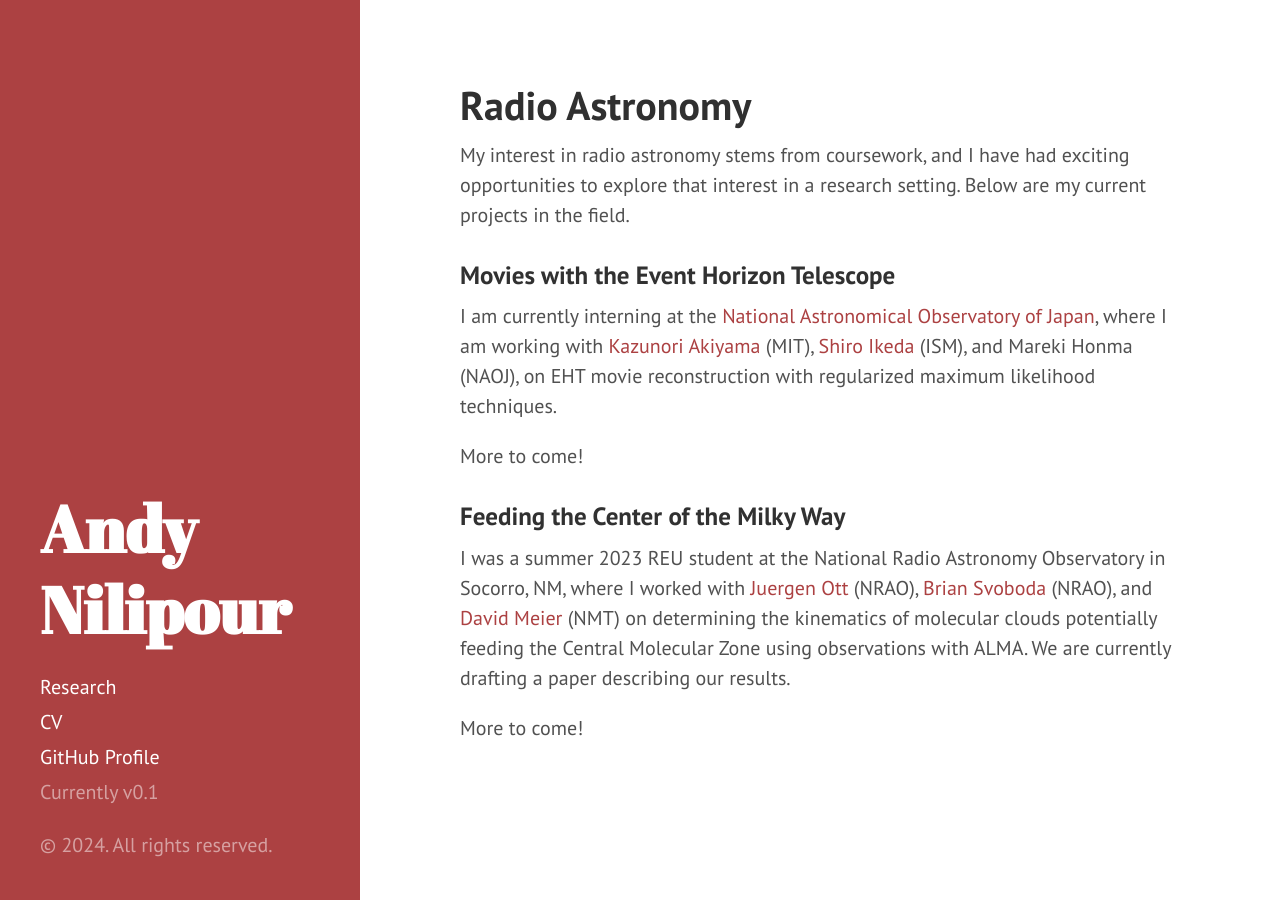
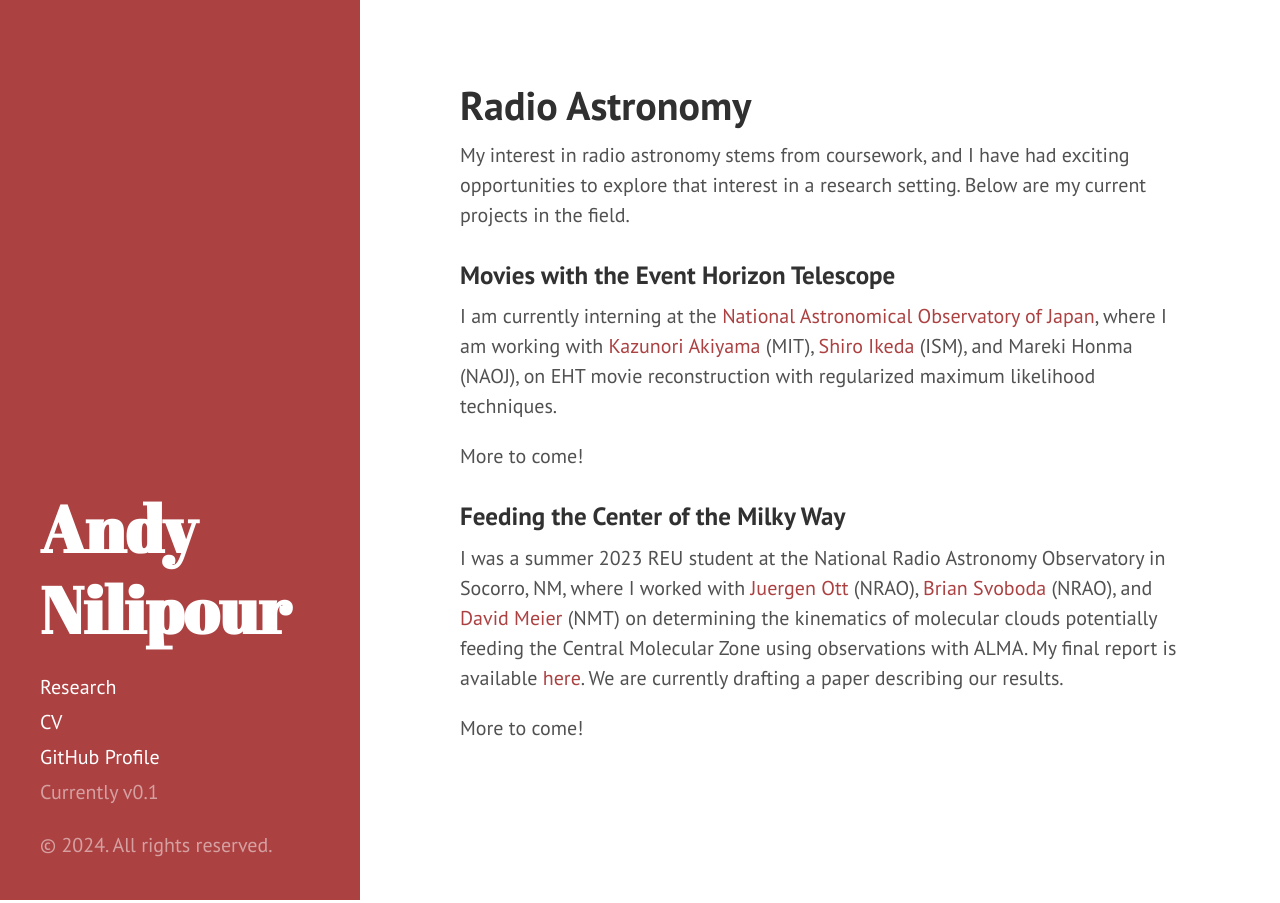
Before and after one commit to anilipour/anilipour.github.io, a Jekyll site: the page built from radio_astronomy.md, in a window 1280 px wide. Built offline with Jekyll 4.4.1, drawn with Linux system fonts in a browser that asks for light colours.

Commit message:
CV Update

```diff
--- a/radio_astronomy.md
+++ b/radio_astronomy.md
@@ -14,6 +14,6 @@ More to come!
 
 ### Feeding the Center of the Milky Way
 
-I was a summer 2023 REU student at the National Radio Astronomy Observatory in Socorro, NM, where I worked with [Juergen Ott](https://www.aoc.nrao.edu/~jott/Welcome.html) (NRAO), [Brian Svoboda](https://autocorr.github.io/index.html) (NRAO), and [David Meier](http://kestrel.nmt.edu/~dmeier/) (NMT) on determining the kinematics of molecular clouds potentially feeding the Central Molecular Zone using observations with ALMA. We are currently drafting a paper describing our results.
+I was a summer 2023 REU student at the National Radio Astronomy Observatory in Socorro, NM, where I worked with [Juergen Ott](https://www.aoc.nrao.edu/~jott/Welcome.html) (NRAO), [Brian Svoboda](https://autocorr.github.io/index.html) (NRAO), and [David Meier](http://kestrel.nmt.edu/~dmeier/) (NMT) on determining the kinematics of molecular clouds potentially feeding the Central Molecular Zone using observations with ALMA. My final report is available [here](https://www.nrao.edu/students/2023/Reports/NilipourAndy.pdf). We are currently drafting a paper describing our results.
 
 More to come!
```
Also changed, not shown: 1 other file.
